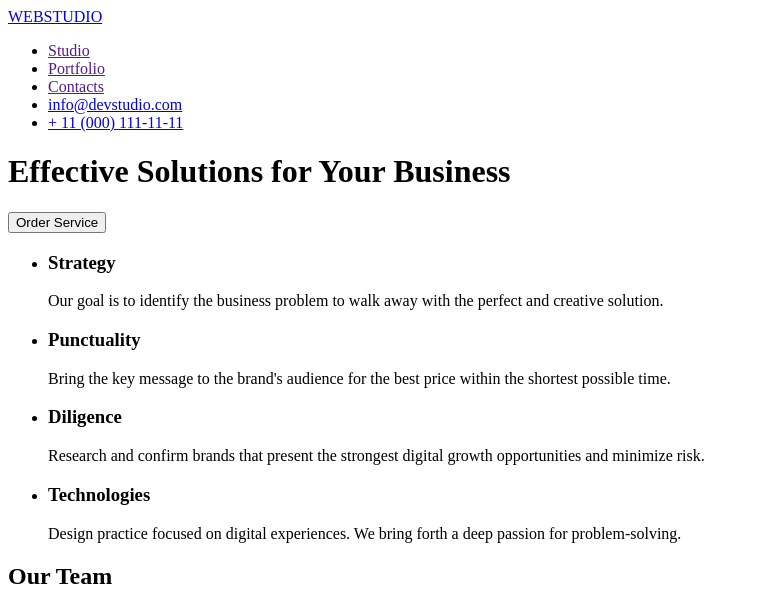
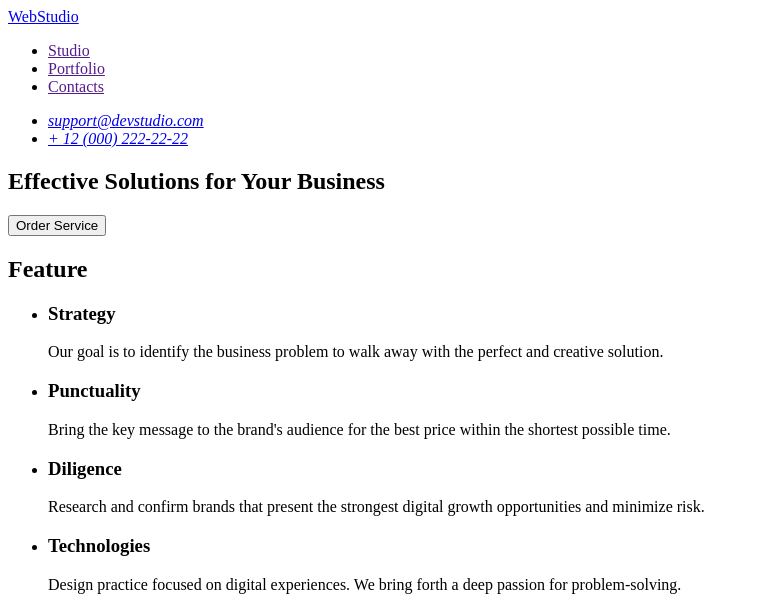
Before and after one commit to FoUndY121/goit-markup-hw-01, a plain HTML site: page index.html in a window 1280 px wide. Shown: the top 606 px of the page, without its empty margins (0-759 px from the left). Drawn offline with Linux system fonts and the light colour scheme.

Commit message:
htmlfile

```diff
--- a/index.html
+++ b/index.html
@@ -1,5 +1,5 @@
 <!doctype html>
-<html lang="en">
+<html lang="en" xmlns="http://www.w3.org/1999/html">
   <head>
     <meta charset="UTF-8" />
     <meta name="viewport" content="width=device-width, initial-scale=1.0" />
@@ -7,7 +7,8 @@
   </head>
   <body>
     <header>
-      <a href="/">WEBSTUDIO</a>
+      <nav>
+        <a href="./index.html">WebStudio</a>
 
         <ul>
           <li>
@@ -19,14 +20,25 @@
           <li>
             <a href="">Contacts </a>
           </li>
-        <li><a href="mailto:info@devstudio.com">info@devstudio.com</a></li>
-        <li><a href="tel:+110001111111">+ 11 (000) 111-11-11</a></li>
         </ul>
+      </nav>
+      <address>
+        <ul>
+          <li>
+            <a href="mailto:support@devstudio.com">support@devstudio.com</a>
+          </li>
+          <li><a href="tel:+120002222222">+ 12 (000) 222-22-22</a></li>
+        </ul>
+      </address>
+    </header>
+    <main>
+      <section>
+        <!-- Main content -->
         <h1>Effective Solutions for Your Business</h1>
         <button type="button">Order Service</button>
-    </header>
-    <main>
-      <!-- Main content -->
+      </section>
+      <section>
+        <h2>Feature</h2>
 
         <ul>
           <li>
@@ -58,6 +70,8 @@
             </p>
           </li>
         </ul>
+      </section>
+      <section>
         <h2>Our Team</h2>
         <ul>
           <li>
@@ -96,9 +110,10 @@
             <p>UI Designer</p>
           </li>
         </ul>
+      </section>
     </main>
     <footer>
-      <h2>WEBSTUDIO</h2>
+      <a href="./index.html">WebStudio</a>
       <p>
         Increase the flow of customers and sales for your business with digital
         marketing & growth solutions.
```
Lines whose indentation alone changed are shown as unchanged.
